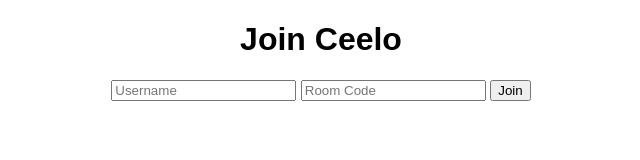
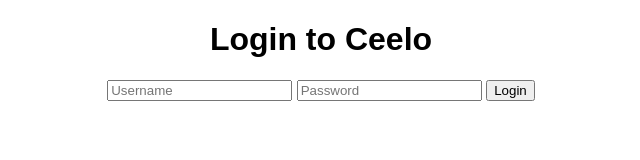
Before and after one commit to Cod3dd/Ceelow, a website: page public/index.html in a window 1280 px wide. Shown: the whole page, without its empty margins (319-959 px from the left). Drawn offline with nearby package versions, Linux system fonts and the light colour scheme; no server answers.

Commit message:
Update index.html

```diff
--- a/public/index.html
+++ b/public/index.html
@@ -3,18 +3,24 @@
 <head>
     <meta charset="UTF-8">
     <meta name="viewport" content="width=device-width, initial-scale=1.0">
-    <title>Ceelo</title>
+    <title>Ceelo Casino</title>
     <style>
         body { font-family: Arial, sans-serif; text-align: center; margin: 20px; }
-        #game { display: none; }
+        #room-setup, #game { display: none; }
         #players p { margin: 5px; }
         #dice span { font-size: 24px; margin: 0 10px; }
     </style>
 </head>
 <body>
+    <div id="login-form">
+        <h1>Login to Ceelo</h1>
+        <input type="text" id="username" placeholder="Username">
+        <input type="password" id="password" placeholder="Password">
+        <button id="login-btn">Login</button>
+    </div>
+
     <div id="room-setup">
-        <h1>Join Ceelo</h1>
-        <input type="text" id="username" placeholder="Username">
+        <h1>Join a Room</h1>
         <input type="text" id="room-code" placeholder="Room Code">
         <button id="join-btn">Join</button>
     </div>
```
